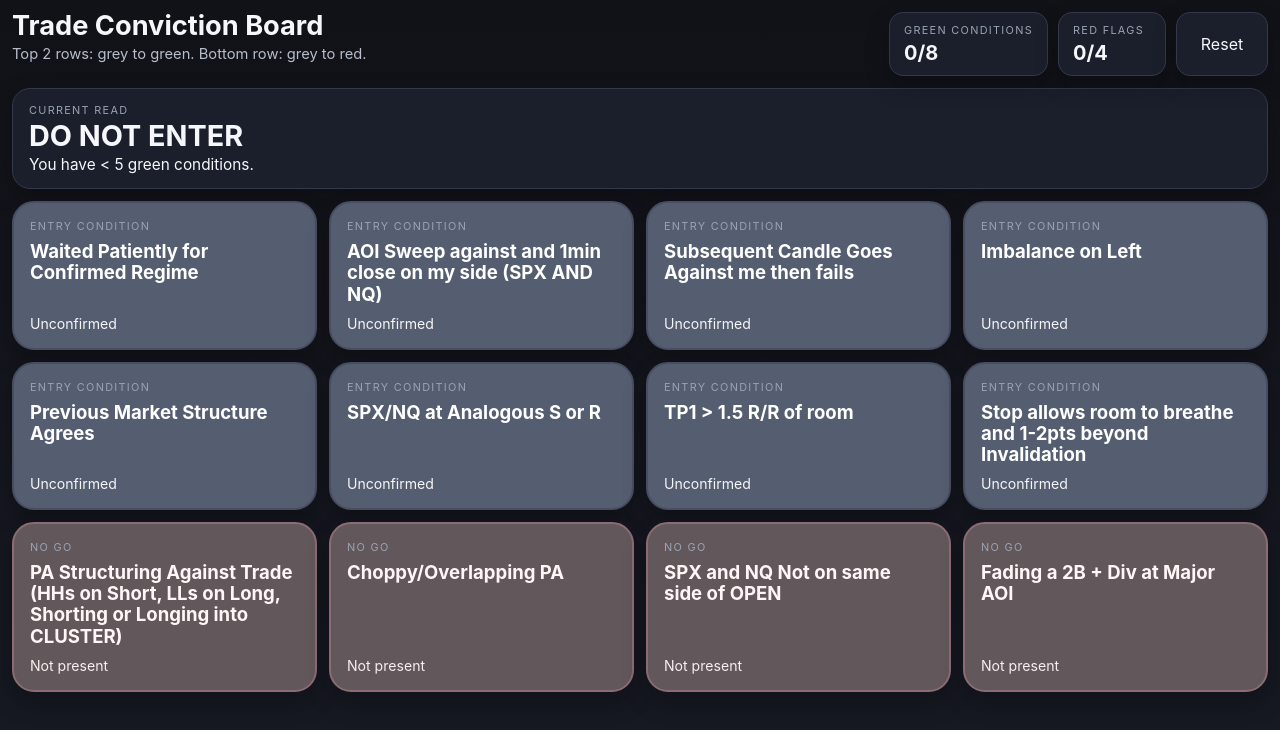
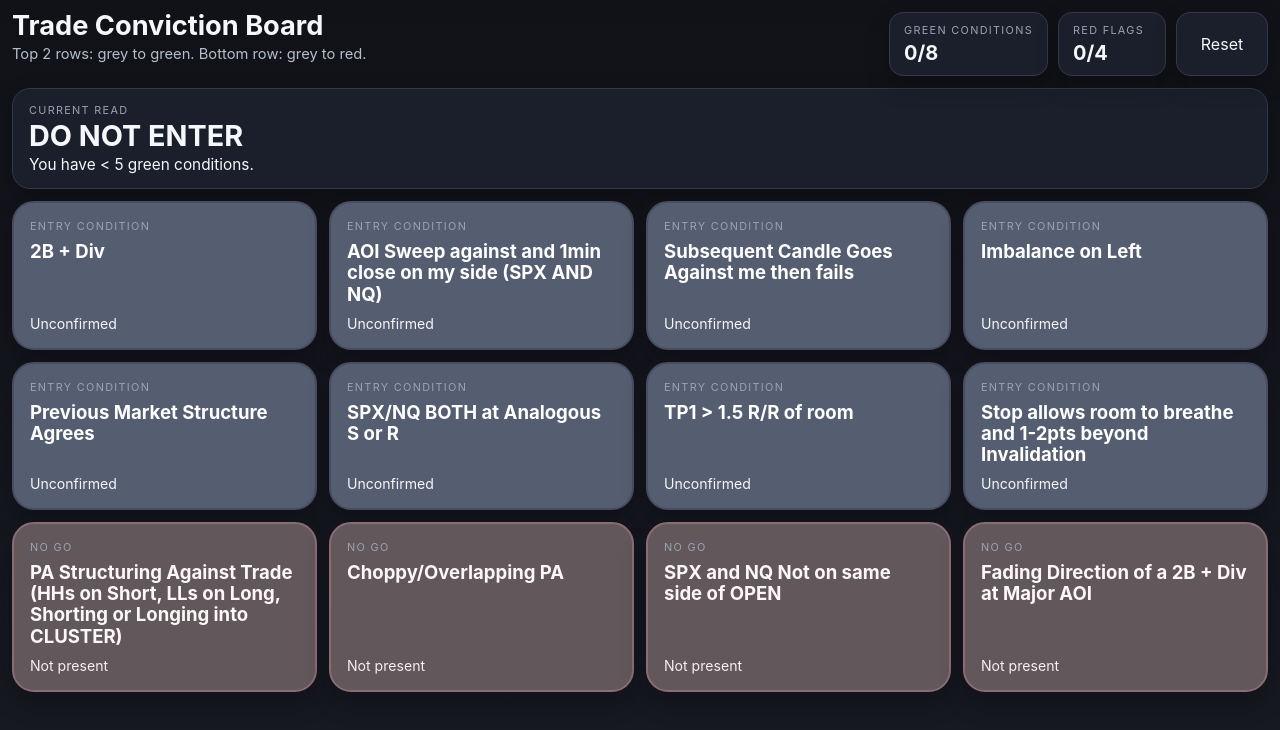
Before and after one commit to bboypkj/trade-checklist-app, a React (Vite) app: page / in a window 1280 px wide. Shown: the top 730 px of the page. Built offline with nearby package versions, Linux system fonts and the light colour scheme.

Commit message:
Update App.jsx

```diff
--- a/src/App.jsx
+++ b/src/App.jsx
@@ -1,18 +1,18 @@
 import React, { useMemo, useState } from 'react';
 
 const defaultTiles = [
-  { id: 1, label: 'Waited Patiently for Confirmed Regime', group: 'entry', state: 'neutral' },
+  { id: 1, label: '2B + Div', group: 'entry', state: 'neutral' },
   { id: 2, label: 'AOI Sweep against and 1min close on my side (SPX AND NQ)', group: 'entry', state: 'neutral' },
   { id: 3, label: 'Subsequent Candle Goes Against me then fails', group: 'entry', state: 'neutral' },
   { id: 4, label: 'Imbalance on Left', group: 'entry', state: 'neutral' },
   { id: 5, label: 'Previous Market Structure Agrees', group: 'entry', state: 'neutral' },
-  { id: 6, label: 'SPX/NQ at Analogous S or R', group: 'entry', state: 'neutral' },
+  { id: 6, label: 'SPX/NQ BOTH at Analogous S or R', group: 'entry', state: 'neutral' },
   { id: 7, label: 'TP1 > 1.5 R/R of room', group: 'entry', state: 'neutral' },
   { id: 8, label: 'Stop allows room to breathe and 1-2pts beyond Invalidation', group: 'entry', state: 'neutral' },
   { id: 9, label: 'PA Structuring Against Trade (HHs on Short, LLs on Long, Shorting or Longing into CLUSTER)', group: 'nogo', state: 'neutral' },
   { id: 10, label: 'Choppy/Overlapping PA', group: 'nogo', state: 'neutral' },
   { id: 11, label: 'SPX and NQ Not on same side of OPEN', group: 'nogo', state: 'neutral' },
-  { id: 12, label: 'Fading a 2B + Div at Major AOI', group: 'nogo', state: 'neutral' },
+  { id: 12, label: 'Fading Direction of a 2B + Div at Major AOI', group: 'nogo', state: 'neutral' },
 ];
 
 function getNextState(tile) {
```
